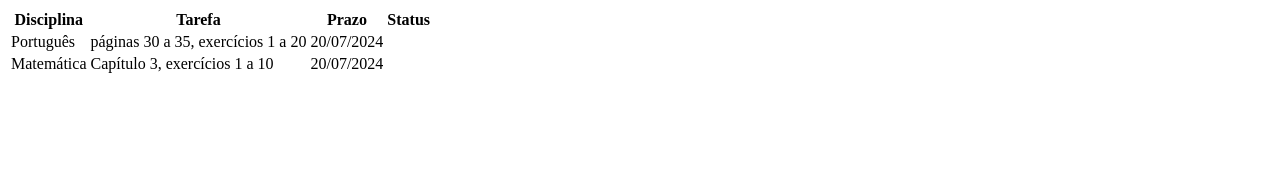
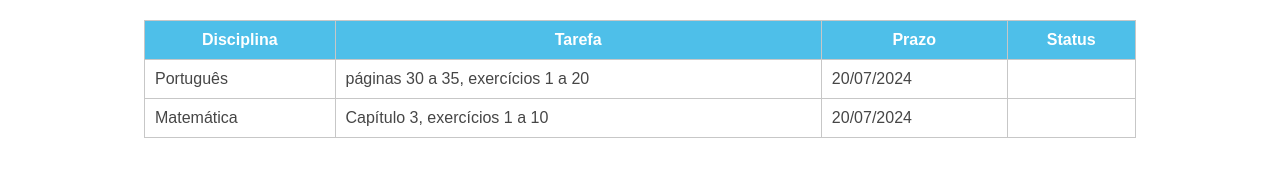
Before and after one commit to giullianacestari/planner1, a plain HTML site: page index.html in a window 1280 px wide. Drawn offline with Linux system fonts and the light colour scheme; a web font is replaced by a local one.

Commit message:
create aula3

```diff
--- a/index.html
+++ b/index.html
@@ -5,6 +5,7 @@
     <meta charset="UTF-8">
     <meta name="viewport" content="width=device-width, initial-scale=1.0">
     <title>Planner</title>
+    <link rel="stylesheet" href="style.css">
 </head>
 
 <body>
--- /dev/null
+++ b/style.css
@@ -0,0 +1,49 @@
+/* Fontes externas */
+@import url('https://fonts.googleapis.com/css2?family=Recursive&display=swap');
+
+/* Variáveis */
+:root {
+    --azul: #4EBFE9;
+    --cinza-claro: #c7c7c7;
+    --cinza-escuro: #464646;
+    --fonte-tabela: 'Recursive', sans-serif;
+}
+
+/* Definições universais */
+* {
+    font-family: var(--fonte-tabela);
+    color: var(--cinza-escuro);
+}
+
+/* Corpo e estrutura principal */
+body {
+    margin: 0;
+    padding: 0;
+}
+
+main {
+    display: flex;
+    justify-content: center;
+    align-items: center;
+    margin: 20px;
+}
+
+/* Definições da tabela */
+table {
+    width: 80%;
+    border-collapse: collapse;
+}
+
+table, th, td {
+    border: 1px solid var(--cinza-claro);
+}
+
+th, td {
+    padding: 10px;
+}
+
+/* Título */
+th {
+    background-color: var(--azul);
+    color: white;
+}
```
Also changed, not shown: 1 other file.
